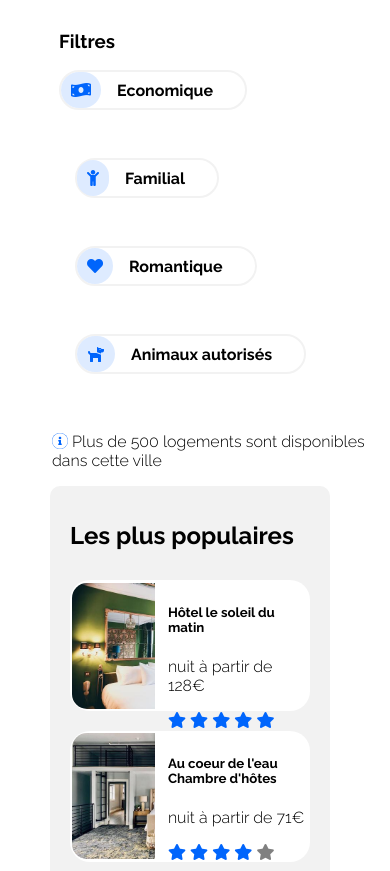
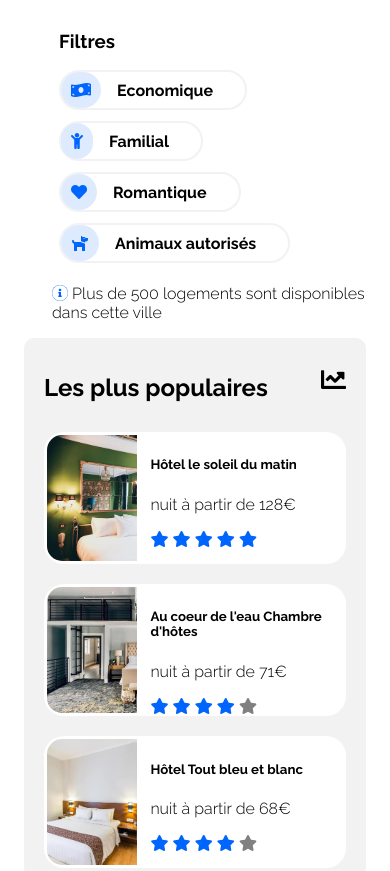
Before and after one commit to Yassineayyad/yassineayyad.github.io, a plain HTML site: page index.html in a window 390 px wide. Shown: the part 340-1211 px from the top of the page. Drawn offline with Linux system fonts and the light colour scheme.

Commit message:
modification ressemblance maquette 2

```diff
--- a/Style.css
+++ b/Style.css
@@ -221,9 +221,7 @@ h2
     margin-right: 26px;
     border-radius: 10px;
     background-color: #F2F2F2;
-    padding-left: 20px;
-    padding-right: 20px;
-    margin-left: 27px;
+    padding: 30px;
 }
 .populaire
 {
@@ -231,13 +229,26 @@ h2
     flex-direction: column;
     justify-content: space-around;
     flex: 1;
-    height: 650px;
-    margin-left: 26px;
+    height: auto;
     border-radius: 10px;
     background-color: #F2F2F2;
     padding-left: 20px;
     padding-right: 20px;
-    margin-right: 36px;
+    margin-left: 20px;
+}
+.title
+{
+    display: flex;
+    flex-direction: row;
+    justify-content: space-between;
+    align-items: center;
+    color: black;
+
+}
+.title a
+{
+    color: black;
+    font-size: 25px;
 }
 .part1
 {
@@ -711,10 +722,6 @@ footer
         display: flex;
         flex-wrap: wrap;
     }
-    .filtre1
-    {
-        margin-top: 0;
-    }
     .filtre1:nth-child(1)
     {
         margin-left: 0;
@@ -728,6 +735,12 @@ footer
     {
         display: flex;
         justify-content: flex-start;
+        margin: 0 7px 11px 0;
+    }
+    .populaire
+    {
+        width:auto;
+        margin: 0;
     }
     .cube_populaire
     {
--- a/index.html
+++ b/index.html
@@ -175,7 +175,12 @@
             </article>
 
             <article class="populaire">
+                <div class="title">
                 <h2>Les plus populaires</h2>
+                <div>
+                    <a href="#"><i class="fas fa-chart-line"></i></a>
+                </div>
+                </div>
                 <a class="cube_populaire" href="#">
                     <div class="imgpopulaire1"></div>
                     <div class="description2">
```
